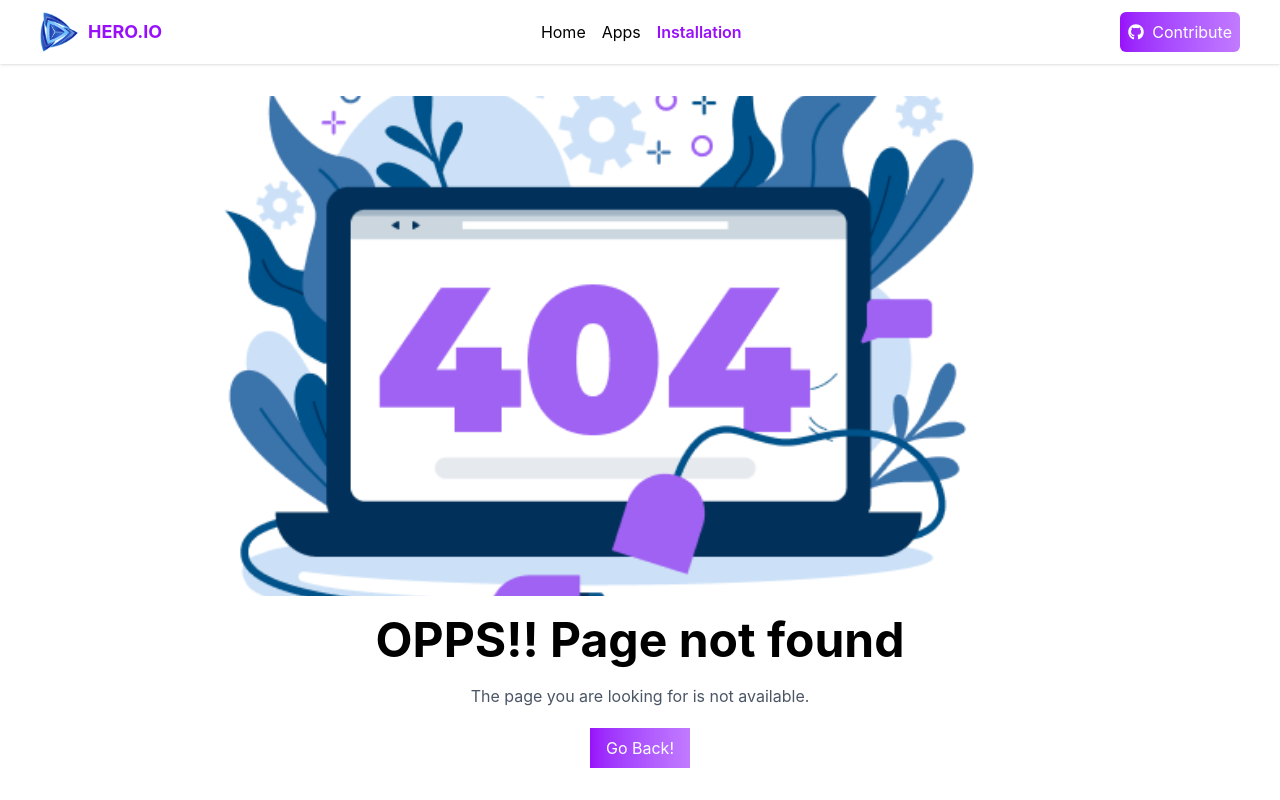
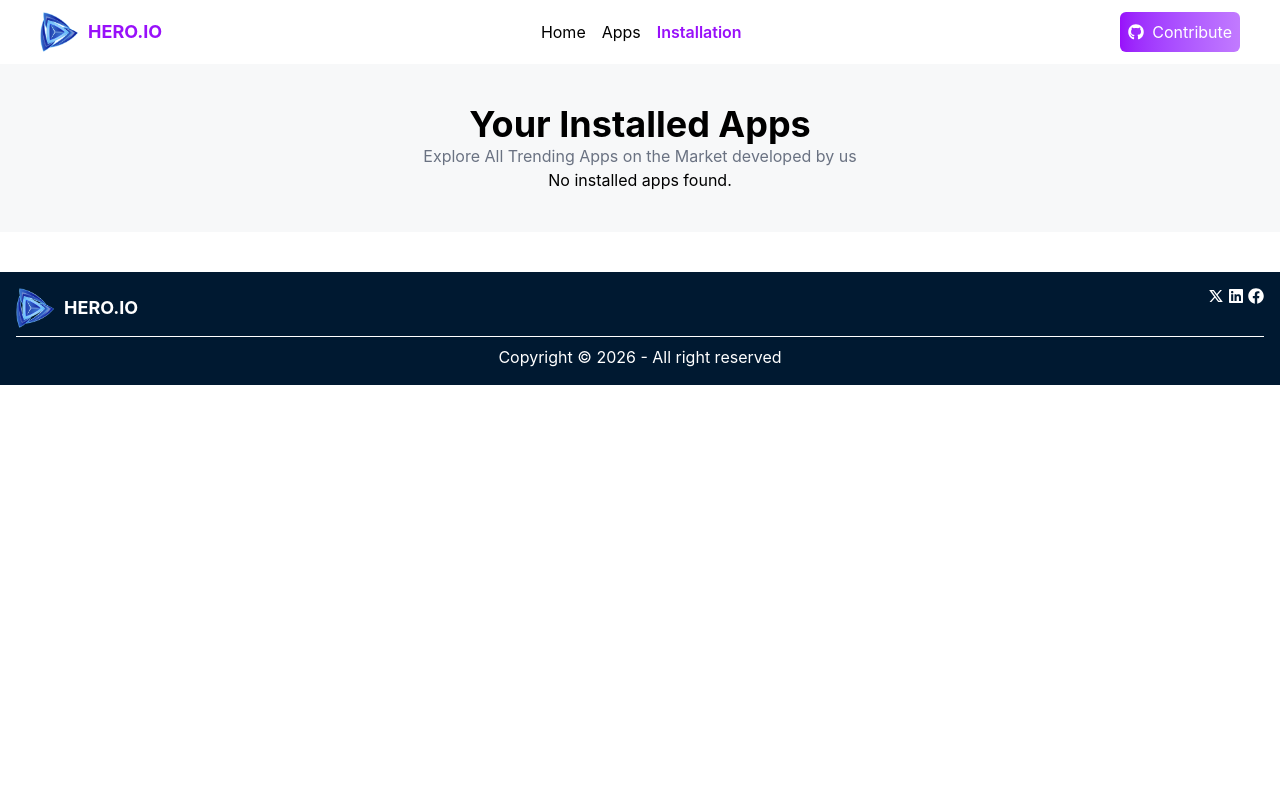
Before and after one commit to KeyaRaniMondal/Web-Development-Files, a React (Vite) app in the folder AppCreato/: page /installation in a window 1280 px wide. Before the commit this address had no page. Shown: the top 800 px of the page. Built offline with nearby package versions, Linux system fonts and the light colour scheme.

Commit message:
completed Installation page

```diff
--- a/AppCreato/package.json
+++ b/AppCreato/package.json
@@ -14,6 +14,7 @@
     "axios": "^1.13.6",
     "react": "^19.2.4",
     "react-dom": "^19.2.4",
+    "react-hot-toast": "^2.6.0",
     "react-icons": "^5.6.0",
     "react-router": "^7.13.1",
     "recharts": "^3.8.0",
--- a/AppCreato/src/Components/localStorage.js
+++ b/AppCreato/src/Components/localStorage.js
@@ -17,3 +17,9 @@ export const addAppsId=(id)=>{
         saveAppsId(appsId);
     }
 }
+
+
+export const removeAppsId=(id)=>{
+    const appsId = getAppsId().filter(appId => appId !== id);
+    saveAppsId(appsId);
+}
--- a/AppCreato/src/Pages/AppDetails.jsx
+++ b/AppCreato/src/Pages/AppDetails.jsx
@@ -6,6 +6,7 @@ import { VscThumbsupFilled } from 'react-icons/vsc';
 import Chart from '../Components/Chart';
 import appError from '../assets/App-Error.png'
 import { addAppsId } from '../Components/localStorage';
+import toast from 'react-hot-toast';
 
 const AppDetails = () => {
     const details = useLoaderData()
@@ -26,6 +27,7 @@ const AppDetails = () => {
 
     const handleInstall=(id)=>{
         addAppsId(id);
+        toast.success('Successfully Added App for Installation!')
     }
 
     return (
--- a/AppCreato/src/Pages/Installation.jsx
+++ b/AppCreato/src/Pages/Installation.jsx
@@ -1,10 +1,63 @@
-import React from 'react';
-import Error from './Error';
+import React, { useState } from 'react';
+import { useLoaderData } from 'react-router';
+import { getAppsId, removeAppsId } from '../Components/localStorage';
+import { FiDownload } from 'react-icons/fi';
+import { FaStar } from 'react-icons/fa';
 
 const Installation = () => {
+    const details = useLoaderData()
+
+    const appsId = getAppsId();
+    const [installedApps, setInstalledApps] = useState(
+        details.filter(app => appsId.includes(app.id))
+    );
+
+
+    const handleUninstall = (id) => {
+        removeAppsId(id);
+        setInstalledApps((prev) => prev.filter(app => app.id !== id));
+    }
     return (
-        <div>
-            <Error/>
+        <div className='bg-[#f7f8f9] text-center justify-center py-10'>
+            <h1 className='font-bold text-4xl '>Your Installed Apps</h1>
+            <p className='text-gray-500'>Explore All Trending Apps on the Market developed by us</p>
+            {
+                installedApps.length > 0 ? (
+                    <div className='w-[1440px] mx-auto mt-10 gap-5'>
+                        {installedApps.map((app) => (
+
+                            <div key={app.id} className='card flex justify-between items-center bg-[#FFFFFF] h-[112px] shadow-xl p-4  mb-4'>
+                                <div className='flex items-center gap-5'>
+                                    <img src={app.image} alt={app.title} className='w-[80px] h-[80px]' />
+                                    <div className='flex flex-col'>
+                                        <h2>{app.title}</h2>
+                                        <div className='flex justify-between'>
+                                            <span className='flex items-center gap-2 text-[#00D390] rounded-md p-2'>
+                                                <FiDownload />
+                                                {
+                                                    new Intl.NumberFormat("en-US", {
+                                                        notation: "compact",
+                                                    }).format(app.downloads)
+                                                }
+                                            </span>
+                                            <span className='flex items-center gap-2 text-[#FF8811] rounded-md p-2'>
+                                                <FaStar />
+                                                {app.ratingAvg}
+                                            </span>
+                                            <span className='text-gray-400 p-2'>{app.size} MB</span>
+                                        </div>
+                                    </div>
+
+
+                                </div>
+
+                                <button onClick={() => handleUninstall(app.id)} className='btn bg-[#0ea978] h-10  text-white p-2 rounded'>Uninstall</button>
+                            </div>
+                        ))}
+                    </div>
+                ) :
+                    <p>No installed apps found.</p>
+            }
         </div>
     );
 };
--- a/AppCreato/src/main.jsx
+++ b/AppCreato/src/main.jsx
@@ -9,6 +9,7 @@ import Apps from './Pages/Apps.jsx'
 import AppDetails from './Pages/AppDetails.jsx'
 import Error from './Pages/Error.jsx'
 import Installation from './Pages/Installation.jsx'
+import { Toaster } from 'react-hot-toast'
 
 const router = createBrowserRouter([
   {
@@ -71,5 +72,6 @@ const router = createBrowserRouter([
 createRoot(document.getElementById('root')).render(
   <StrictMode>
     <RouterProvider router={router} />
+    <Toaster/>
   </StrictMode>,
 )
```
Also changed, not shown: 1 other file (tests, documents, lock files or other folders).
